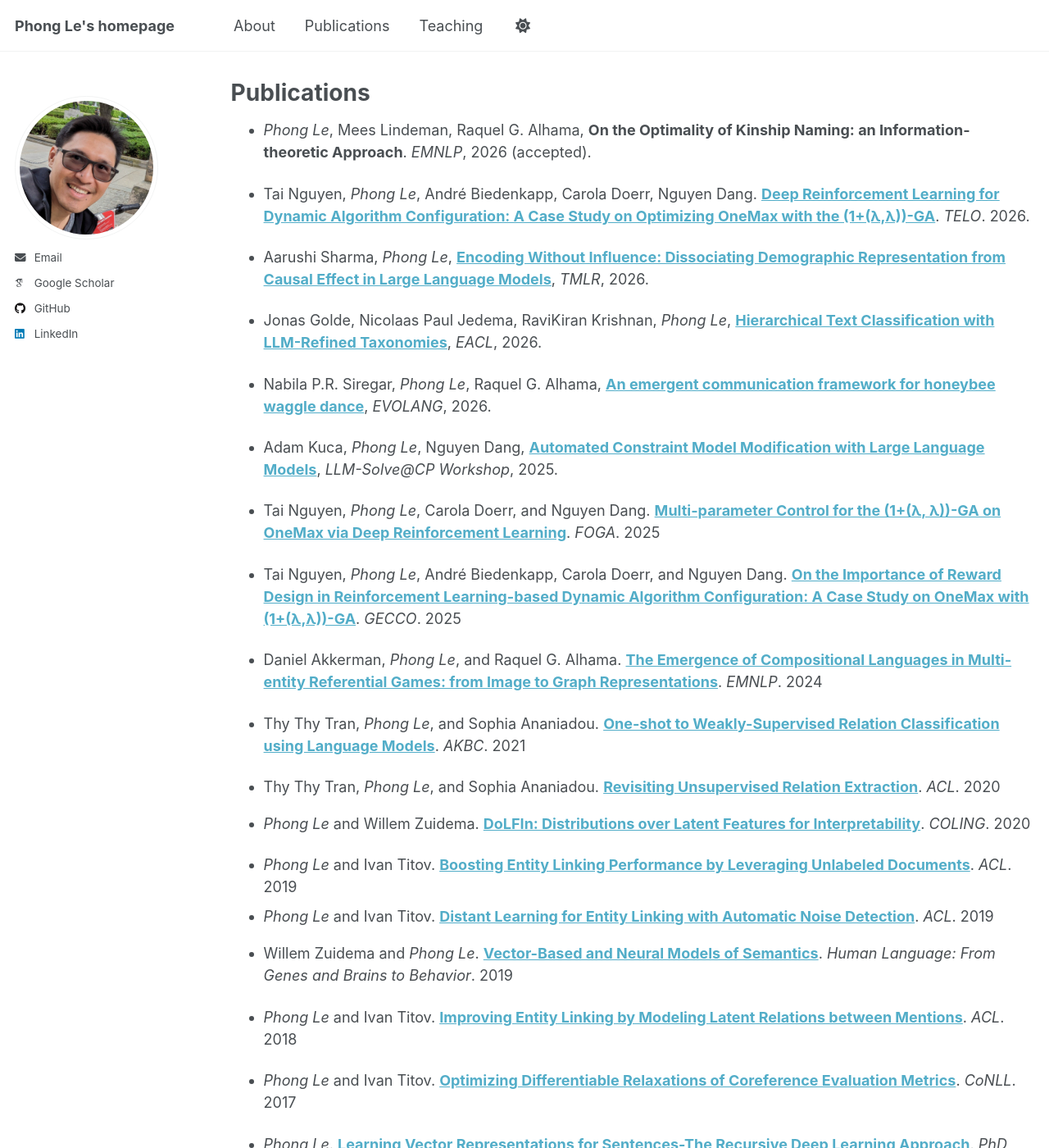
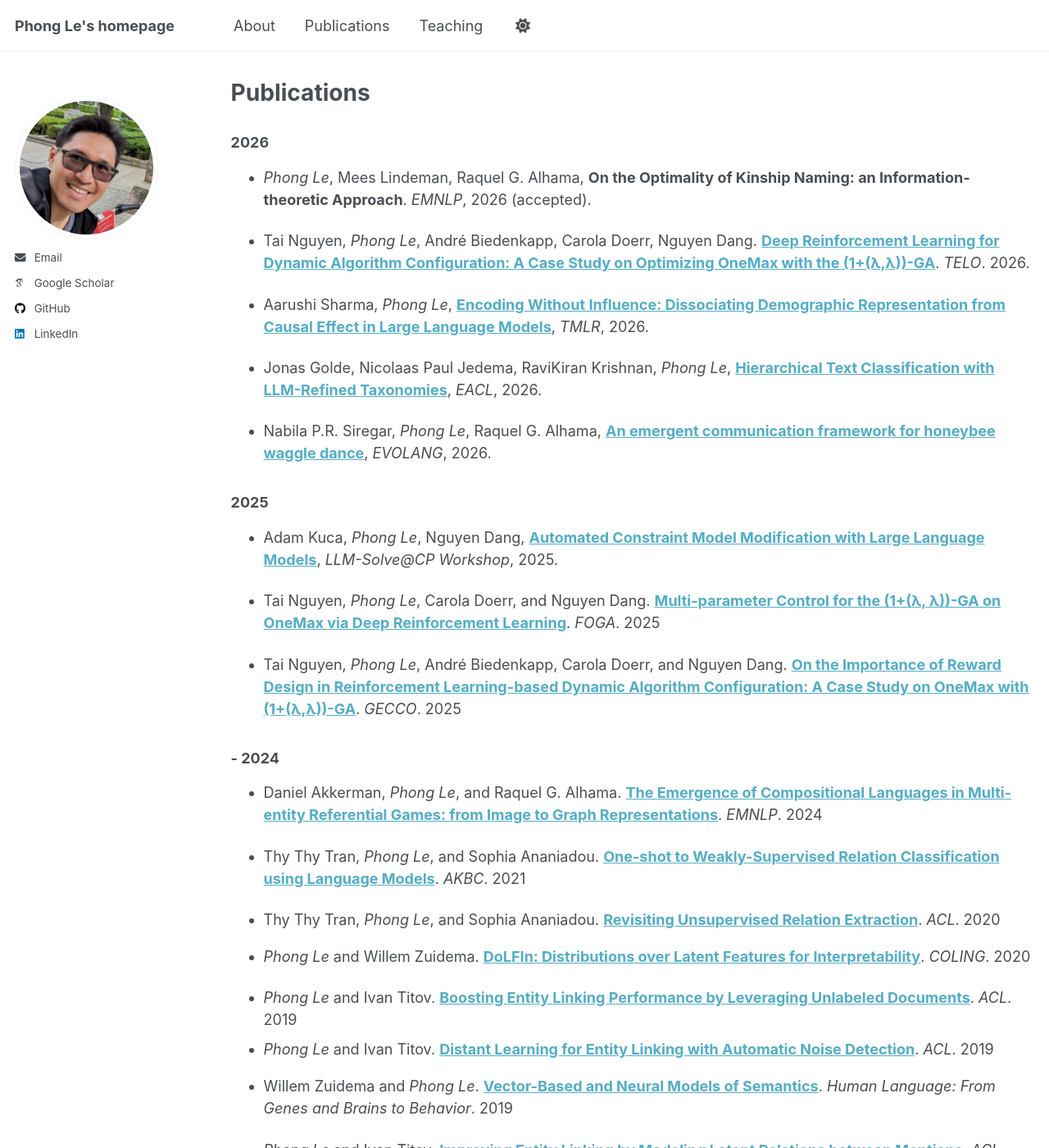
Before and after one commit to lephong/lephong.github.io, a Jekyll site: the page built from _pages/publication.md, in a window 1280 px wide and 1400 px high. Shown: the whole window at 82% size. Built offline with Jekyll 4.4.1, drawn with Linux system fonts in a browser that asks for light colours; some web fonts are replaced; a script that is not in the unit is left out.

```diff
--- a/_pages/publication.md
+++ b/_pages/publication.md
@@ -4,6 +4,8 @@ title: "Publications"
 permalink: /publication/
 author_profile: true
 ---
+
+### 2026
 
 - *Phong Le*, Mees Lindeman, Raquel G. Alhama, **On the Optimality of Kinship Naming: an Information-theoretic Approach**. *EMNLP*, 2026 (accepted).
 
@@ -15,12 +17,17 @@ author_profile: true
 
 - Nabila P.R. Siregar, *Phong Le*, Raquel G. Alhama, **[An emergent communication framework for honeybee waggle dance](https://evolang.org/2026/proceedings/evolang16_proceedings.pdf)**, *EVOLANG*, 2026.
 
+
+### 2025
+
 - Adam Kuca, *Phong Le*, Nguyen Dang, **[Automated Constraint Model Modification with Large Language Models](https://drive.google.com/uc?export=download&id=1UAUY0ogGMtpwRAa6uYnU0UlXosAuQw2v)**, *LLM-Solve@CP Workshop*, 2025.
 
 - Tai Nguyen, *Phong Le*, Carola Doerr, and Nguyen Dang. **[Multi-parameter Control for the (1+(λ, λ))-GA on OneMax via Deep Reinforcement Learning](https://doi.org/10.1145/3729878.3746703)**. *FOGA*. 2025
 
 - Tai Nguyen, *Phong Le*, André Biedenkapp, Carola Doerr, and Nguyen Dang. **[On the Importance of Reward Design in Reinforcement Learning-based Dynamic Algorithm Configuration: A Case Study on OneMax with (1+(λ,λ))-GA](https://doi.org/10.1145/3712256.3726395)**. *GECCO*. 2025
 
+
+### - 2024
 - Daniel Akkerman, *Phong Le*, and Raquel G. Alhama. **[The Emergence of Compositional Languages in Multi-entity Referential Games: from Image to Graph Representations](https://aclanthology.org/2024.emnlp-main.1042/)**. *EMNLP*. 2024
 
 - Thy Thy Tran, *Phong Le*, and Sophia Ananiadou. **[One-shot to Weakly-Supervised Relation Classification using Language Models](https://openreview.net/forum?id=W0mr06PxTHp)**. *AKBC*. 2021
```
